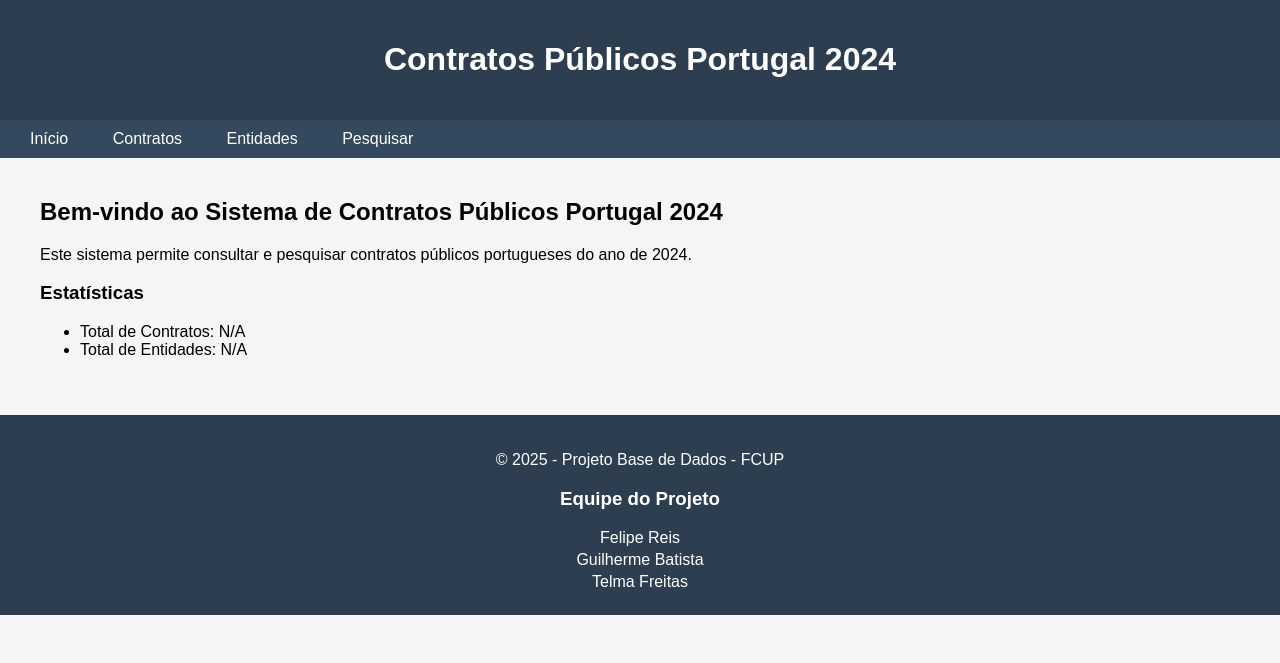
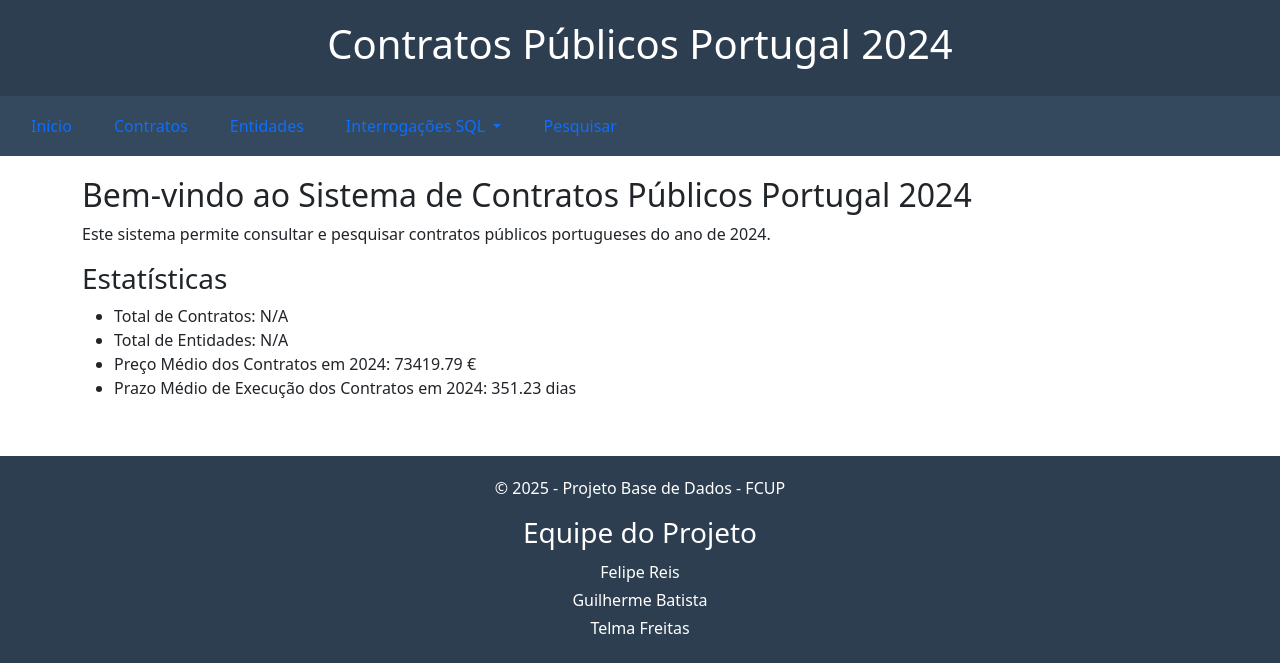
Before and after one commit to GuilhermeKotchergenko/DatabaseProject_PortugalPublicContracts2024, a Flask app: page / in a window 1280 px wide. Shown: the top 663 px of the page. Run offline with Flask 3, Linux system fonts and the light colour scheme; data that the repository does not hold is empty.

Commit message:
Interrogações (#2)
* instalação windows

* Interrogações SQL

```diff
--- a/app.py
+++ b/app.py
@@ -64,3 +64,42 @@
                              entity=entity,
                              contracts=contracts)
     return "Entidade não encontrada", 404
+# Mapeamento das perguntas SQL para as funções get_ex*()
+SQL_QUESTIONS = {
+    1: ("Pergunta 1: Liste o ID do Contrato, o Preço e o Objetivo do Contrato para todos os contratos que foram celebrados sob o procedimento de 'Consulta Prévia'.", db.get_ex1),
+    2: ("Pergunta 2: Liste o ID do Contrato, o NIF do Adjudicante e o Objetivo do Contrato para todos os contratos que não possuem fundamentação registrada ", db.get_ex2),
+    3: ("Pergunta 3: Liste o Id do Contrato e Tipo de Procedimento dos contratos que são do Distrito do Porto", db.get_ex3),
+    4: ("Pergunta 4: Liste os nomes dos adjudicantes e quantos contratos cada um possui. Ordene a partir do que tem o maior número de contratos", db.get_ex4),
+    5: ("Pergunta 5: Quais são os municípios com pelo menos 5 contratos cujo Prazo de Execução é superior a 365 dias ? Liste o nome do município e o número de contratos de longa duração.", db.get_ex5),
+    6: ("Pergunta 6: Liste a designação de todos os adjudicantes que tem a palavra “Saúde” no nome. Ordene pela designação.", db.get_ex6),
+    7: ("Pergunta 7: Qual o total de contratos por distrito? Liste o nome do distrito e a quantidade de contratos, ordenando da maior quantidade para a menor.", db.get_ex7),
+    8: ("Pergunta 8: Quais são os 10 contratos mais caros celebrados em 2024? Ordene do maior para o menor, listando o id do contrato e seu respectivo preço.", db.get_ex8),
+    9: ("Pergunta 9: Para cada CPV, apresente o preço médio dos contratos. Apresente a designacao do CPV, assim como seu preço médio.Ordene por preço, do maior para o menor.", db.get_ex9),
+    10: ("Pergunta 10: Qual o preço total dos contratos por distrito?Ordene a partir do distrito com maior gasto", db.get_ex10),
+    11: ("Pergunta 11: Apresente o número de contratos por tipo de procedimento. Ordene do maior para o menor", db.get_ex11),
+    12: ("Pergunta 12: Para cada distrito, apresente o valor total contratado em 2024. Apresente o nome do distrito e o valor total ordenando do maior para o menor.", db.get_ex12),
+    13: ("Pergunta 13: Liste os contratos cujo preço é superior ao preço médio de todos os contratos do mesmo município. Liste o id do contrato, o nome do municipio assim como seu preço.", db.get_ex13),
+    14: ("Pergunta 14: Liste o id e a designação dos adjudicatários que participaram em contratos em mais de 5 distritos diferentes?", db.get_ex14),
+    15: ("Pergunta 15: Para cada distrito, mostre o número total de contratos, total de adjudicantes e total de adjudicatários distintos envolvidos. Ordene a partir do distrito com maior número de contratos", db.get_ex15),
+}
+
+@app.route('/sql_question')
+def sql_question():
+    """Executa e exibe resultados de interrogações SQL."""
+    q = request.args.get('q', type=int)
+    if not q or q not in SQL_QUESTIONS:
+        return render_template('sql_question.html', q=None, results=None, error="Pergunta inválida")
+
+    titulo, funcao = SQL_QUESTIONS[q]
+    results = None
+    error = None
+
+    try:
+        results = funcao()
+    except Exception as e:
+        error = f"Erro ao executar a pergunta: {str(e)}"
+
+    return render_template('sql_question.html', q=q, titulo=titulo, results=results, error=error)
+
+if __name__ == '__main__':
+    app.run(debug=True)
--- a/templates/base.html
+++ b/templates/base.html
@@ -5,20 +5,51 @@
     <meta name="viewport" content="width=device-width, initial-scale=1.0">
     <title>{% block title %}Contratos Públicos Portugal 2024{% endblock %}</title>
     <link rel="stylesheet" href="{{ url_for('static', filename='style.css') }}">
+    <!-- Opcional: Bootstrap para dropdowns -->
+    <link href="https://cdn.jsdelivr.net/npm/bootstrap@5.3.2/dist/css/bootstrap.min.css" rel="stylesheet">
 </head>
 <body>
     <header>
         <h1>Contratos Públicos Portugal 2024</h1>
     </header>
+
     <nav>
-        <a href="{{ url_for('index') }}">Início</a>
-        <a href="{{ url_for('contract_list') }}">Contratos</a>
-        <a href="{{ url_for('entity_list') }}">Entidades</a>
-        <a href="{{ url_for('contract_search') }}">Pesquisar</a>
+        <ul class="nav">
+            <li class="nav-item"><a class="nav-link" href="{{ url_for('index') }}">Início</a></li>
+            <li class="nav-item"><a class="nav-link" href="{{ url_for('contract_list') }}">Contratos</a></li>
+            <li class="nav-item"><a class="nav-link" href="{{ url_for('entity_list') }}">Entidades</a></li>
+
+            <li class="nav-item dropdown">
+                <a class="nav-link dropdown-toggle" href="#" id="sqlDropdown" role="button" data-bs-toggle="dropdown" aria-expanded="false">
+                    Interrogações SQL
+                </a>
+                <ul class="dropdown-menu" aria-labelledby="sqlDropdown">
+                    <li><a class="dropdown-item" href="{{ url_for('sql_question', q=1) }}">Pergunta 1</a></li>
+                    <li><a class="dropdown-item" href="{{ url_for('sql_question', q=2) }}">Pergunta 2</a></li>
+                    <li><a class="dropdown-item" href="{{ url_for('sql_question', q=3) }}">Pergunta 3</a></li>
+                    <li><a class="dropdown-item" href="{{ url_for('sql_question', q=4) }}">Pergunta 4</a></li>
+                    <li><a class="dropdown-item" href="{{ url_for('sql_question', q=5) }}">Pergunta 5</a></li>
+                    <li><a class="dropdown-item" href="{{ url_for('sql_question', q=6) }}">Pergunta 6</a></li>
+                    <li><a class="dropdown-item" href="{{ url_for('sql_question', q=7) }}">Pergunta 7</a></li>
+                    <li><a class="dropdown-item" href="{{ url_for('sql_question', q=8) }}">Pergunta 8</a></li>
+                    <li><a class="dropdown-item" href="{{ url_for('sql_question', q=9) }}">Pergunta 9</a></li>
+                    <li><a class="dropdown-item" href="{{ url_for('sql_question', q=10) }}">Pergunta 10</a></li>
+                    <li><a class="dropdown-item" href="{{ url_for('sql_question', q=11) }}">Pergunta 11</a></li>
+                    <li><a class="dropdown-item" href="{{ url_for('sql_question', q=12) }}">Pergunta 12</a></li>
+                    <li><a class="dropdown-item" href="{{ url_for('sql_question', q=13) }}">Pergunta 13</a></li>
+                    <li><a class="dropdown-item" href="{{ url_for('sql_question', q=14) }}">Pergunta 14</a></li>
+                    <li><a class="dropdown-item" href="{{ url_for('sql_question', q=15) }}">Pergunta 15</a></li>
+                </ul>
+            </li>
+
+            <li class="nav-item"><a class="nav-link" href="{{ url_for('contract_search') }}">Pesquisar</a></li>
+        </ul>
     </nav>
+
     <div class="container">
         {% block content %}{% endblock %}
     </div>
+
     <footer>
         <p>&copy; 2025 - Projeto Base de Dados - FCUP</p>
 
@@ -32,5 +63,7 @@
         </div>
     </footer>
 
+    <!-- Opcional: Bootstrap JS (necessário para o dropdown funcionar) -->
+    <script src="https://cdn.jsdelivr.net/npm/bootstrap@5.3.2/dist/js/bootstrap.bundle.min.js"></script>
 </body>
 </html>
--- a/templates/index.html
+++ b/templates/index.html
@@ -11,6 +11,8 @@
     <ul>
         <li>Total de Contratos: {{ total_contracts if total_contracts else 'N/A' }}</li>
         <li>Total de Entidades: {{ total_entities if total_entities else 'N/A' }}</li>
+        <li>Preço Médio dos Contratos em 2024: 73419.79 €</li>
+        <li>Prazo Médio de Execução dos Contratos em 2024: 351.23 dias</li>
     </ul>
 </div>
 
```
Also changed, not shown: db.py (+120 -0 lines), templates/sql_question.html (added, +41 -0 lines), README.md. Lines whose indentation alone changed are shown as unchanged.
